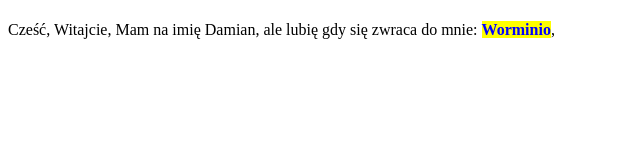
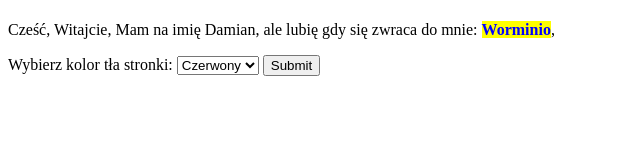
Before and after one commit to Worminio/Worminio, a plain HTML site: page index.html in a window 1280 px wide. Shown: the whole page, without its empty margins (0-640 px from the left). Drawn offline with Linux system fonts and the light colour scheme.

Commit message:
Update index.html

```diff
--- a/index.html
+++ b/index.html
@@ -6,6 +6,17 @@
 <body>
   <h1></h1>
   <p>Cześć, Witajcie, Mam na imię Damian, ale lubię gdy się zwraca do mnie: <span class="worminio"><b>Worminio</b></span>,</p>
+  <form>
+      <label for="dropdown">
+      Wybierz kolor tła stronki:</label>
+      <select id="dropdown">
+        <option value="r">Czerwony</option>
+        <option value="g">Zielony</option>
+        <option value="y">Żółty</option>
+        <option value="b">Niebieski</option>
+      </select>
+      <input type="submit">
+    </form>
 </body>
 <foot></foot>
 </html>
```
